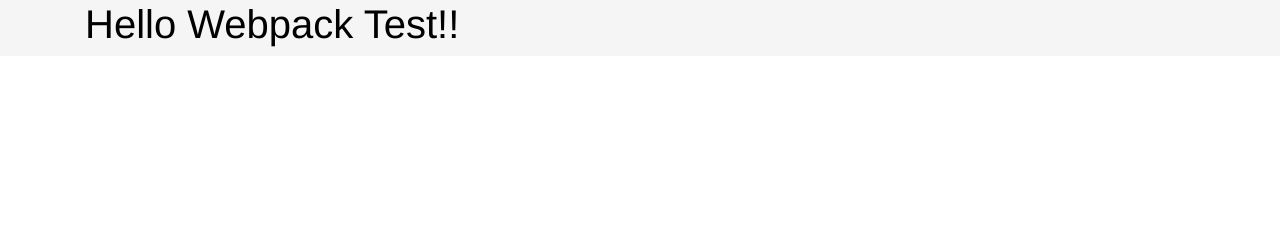
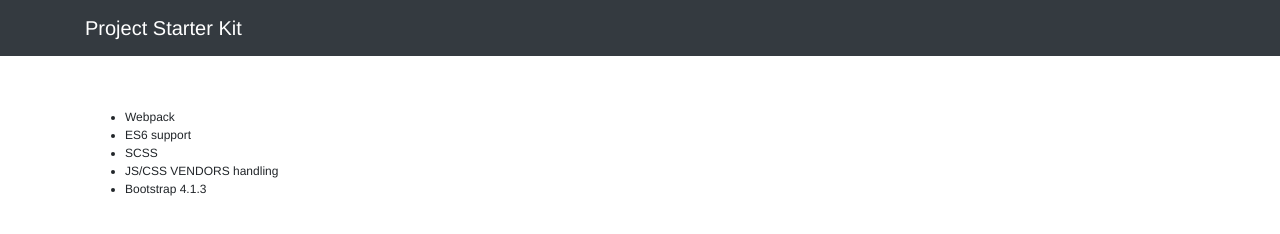
Before and after one commit to wojciechkrzysztofik/project-starter-kit, a website built with webpack: page src/index.html in a window 1280 px wide. Built offline with nearby package versions, Linux system fonts and the light colour scheme.

Commit message:
Sample bootstrap start page.

```diff
--- a/src/_scss/main.scss
+++ b/src/_scss/main.scss
@@ -7,6 +7,7 @@
 
 // Shared
 @import './shared/variables';
+@import './shared/fonts';
 @import './shared/global';
 
 // Components
--- a/src/_scss/shared/global.scss
+++ b/src/_scss/shared/global.scss
@@ -5,6 +5,8 @@
 body {
   font-family: $base-font;
   font-size: 12px;
+
+  padding-top: 60px;
 }
 
 // some sandbox rules
--- a/src/index.html
+++ b/src/index.html
@@ -6,10 +6,24 @@
     <title>Webpack</title>
 </head>
 <body>
-    <section class="main">
-        <div class="container">
-            <h1>Hello Webpack Test!!</h1>
-        </div>
-    </section>
+  <header>
+    <!-- Fixed navbar -->
+    <nav class="navbar navbar-expand-md navbar-dark fixed-top bg-dark">
+      <div class="container">
+        <a class="navbar-brand" href="#">Project Starter Kit</a>
+      </div>
+    </nav>
+  </header>
+
+  <!-- Begin page content -->
+  <main role="main" class="container">
+    <ul class="mt-5">
+      <li>Webpack</li>
+      <li>ES6 support</li>
+      <li>SCSS</li>
+      <li>JS/CSS VENDORS handling</li>
+      <li>Bootstrap 4.1.3</li>
+    </ul>
+  </main>
 </body>
 </html>
--- a/webpack.config.js
+++ b/webpack.config.js
@@ -31,7 +31,12 @@ module.exports = {
         test: /\.scss$/,
         use: [
           MiniCssExtractPlugin.loader,
-          "css-loader",
+          {
+            loader: "css-loader",
+            options: {
+              minimize: true
+            }
+          },
           "postcss-loader",
           "sass-loader"
         ]
```
Also changed, not shown: src/_scss/shared/fonts.scss (added).
